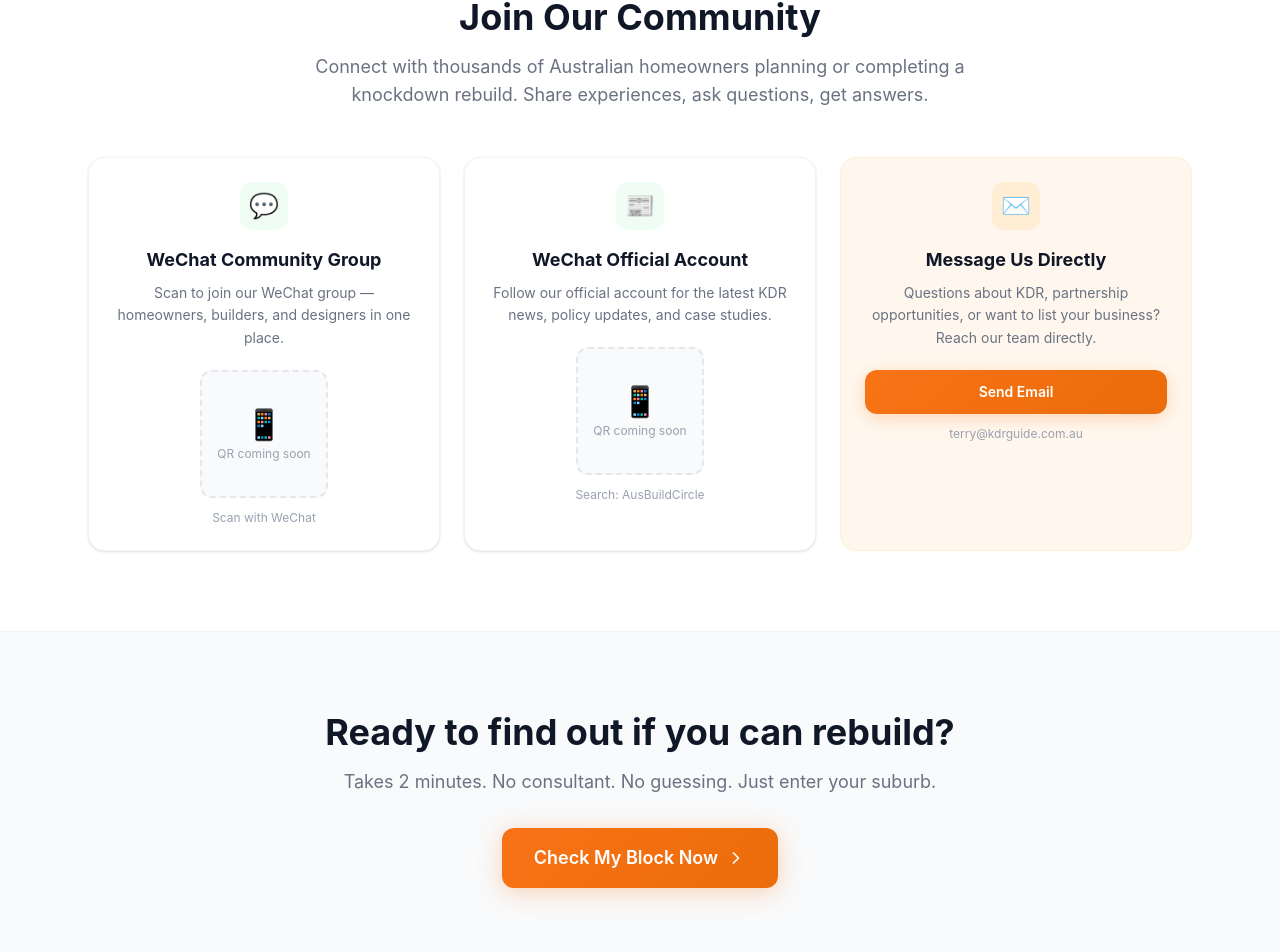
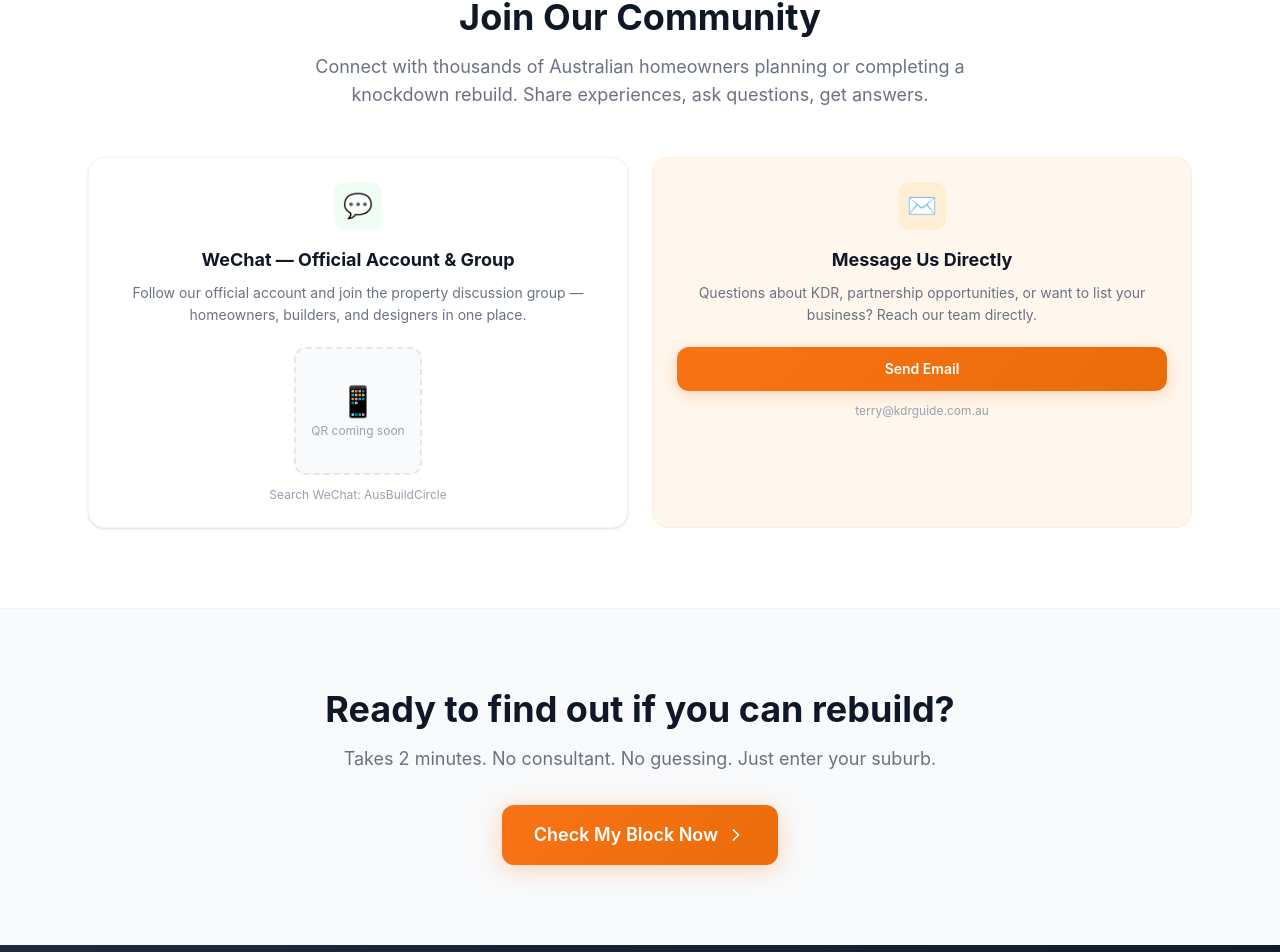
Before and after one commit to AIandLife/kdr-guide, a Next.js app: page / in a window 1280 px wide. Shown: the part 2221-3173 px from the top of the page. Built offline with nearby package versions, Linux system fonts and the light colour scheme; no server answers.

Commit message:
Merge WeChat group and official account into one card

```diff
--- a/src/app/page.tsx
+++ b/src/app/page.tsx
@@ -300,41 +300,19 @@ export default function HomePage() {
           </p>
         </div>
 
-        <div className="grid grid-cols-1 sm:grid-cols-3 gap-6">
-          {/* WeChat Group */}
+        <div className="grid grid-cols-1 sm:grid-cols-2 gap-6">
+          {/* WeChat Official Account + Group */}
           <div className="rounded-2xl p-6 text-center flex flex-col items-center bg-white border border-gray-100 shadow-sm">
             <div className="w-12 h-12 rounded-xl flex items-center justify-center mb-4 text-2xl bg-green-50">
               💬
             </div>
             <h3 className="font-bold text-gray-900 text-lg mb-2">
-              {lang === 'zh' ? '澳洲建房交流群' : 'WeChat Community Group'}
+              {lang === 'zh' ? '关注公众号，加入微信群' : 'WeChat — Official Account & Group'}
             </h3>
             <p className="text-sm text-gray-500 mb-5 leading-relaxed">
               {lang === 'zh'
-                ? '扫码加入微信群，和业主、建筑商、设计师直接交流。'
-                : 'Scan to join our WeChat group — homeowners, builders, and designers in one place.'}
-            </p>
-            <div className="w-32 h-32 rounded-xl flex items-center justify-center mb-3 bg-gray-50 border-2 border-dashed border-gray-200">
-              <div className="text-center">
-                <div className="text-3xl mb-1">📱</div>
-                <p className="text-xs text-gray-400">{lang === 'zh' ? '二维码即将上线' : 'QR coming soon'}</p>
-              </div>
-            </div>
-            <p className="text-xs text-gray-400">{lang === 'zh' ? '微信扫码加群' : 'Scan with WeChat'}</p>
-          </div>
-
-          {/* WeChat Official Account */}
-          <div className="rounded-2xl p-6 text-center flex flex-col items-center bg-white border border-gray-100 shadow-sm">
-            <div className="w-12 h-12 rounded-xl flex items-center justify-center mb-4 text-2xl bg-green-50">
-              📰
-            </div>
-            <h3 className="font-bold text-gray-900 text-lg mb-2">
-              {lang === 'zh' ? '微信公众号' : 'WeChat Official Account'}
-            </h3>
-            <p className="text-sm text-gray-500 mb-5 leading-relaxed">
-              {lang === 'zh'
-                ? '关注公众号，获取最新建房资讯、政策解读和优质案例分享。'
-                : 'Follow our official account for the latest KDR news, policy updates, and case studies.'}
+                ? '关注公众号「澳洲建房圈」，并加入房产讨论群，和业主、建筑商、设计师直接交流。'
+                : 'Follow our official account and join the property discussion group — homeowners, builders, and designers in one place.'}
             </p>
             <div className="w-32 h-32 rounded-xl flex items-center justify-center mb-3 bg-gray-50 border-2 border-dashed border-gray-200">
               <div className="text-center">
@@ -343,7 +321,7 @@ export default function HomePage() {
               </div>
             </div>
             <p className="text-xs text-gray-400">
-              {lang === 'zh' ? '搜索公众号：澳洲建房圈' : 'Search: AusBuildCircle'}
+              {lang === 'zh' ? '搜索公众号：澳洲建房圈' : 'Search WeChat: AusBuildCircle'}
             </p>
           </div>
 
```
Also changed, not shown: 1 other file (tests, documents, lock files or other folders).
